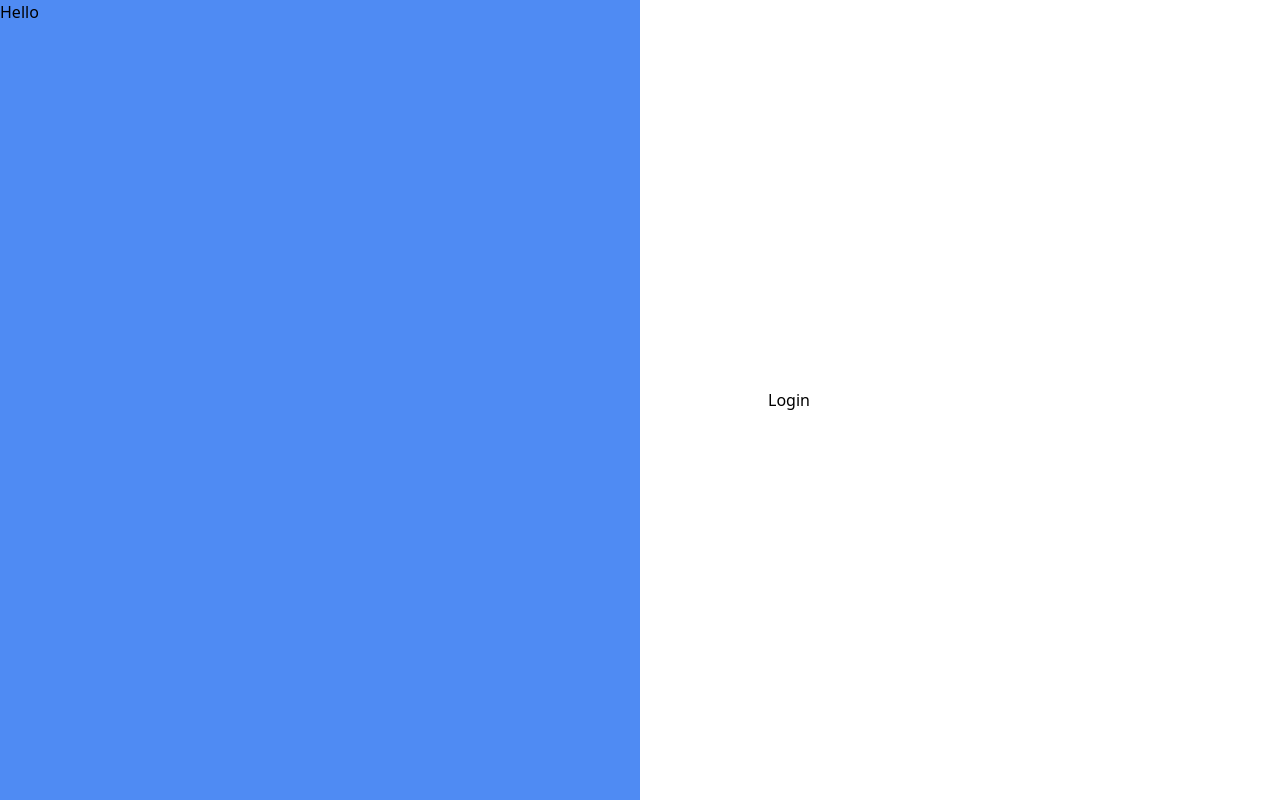
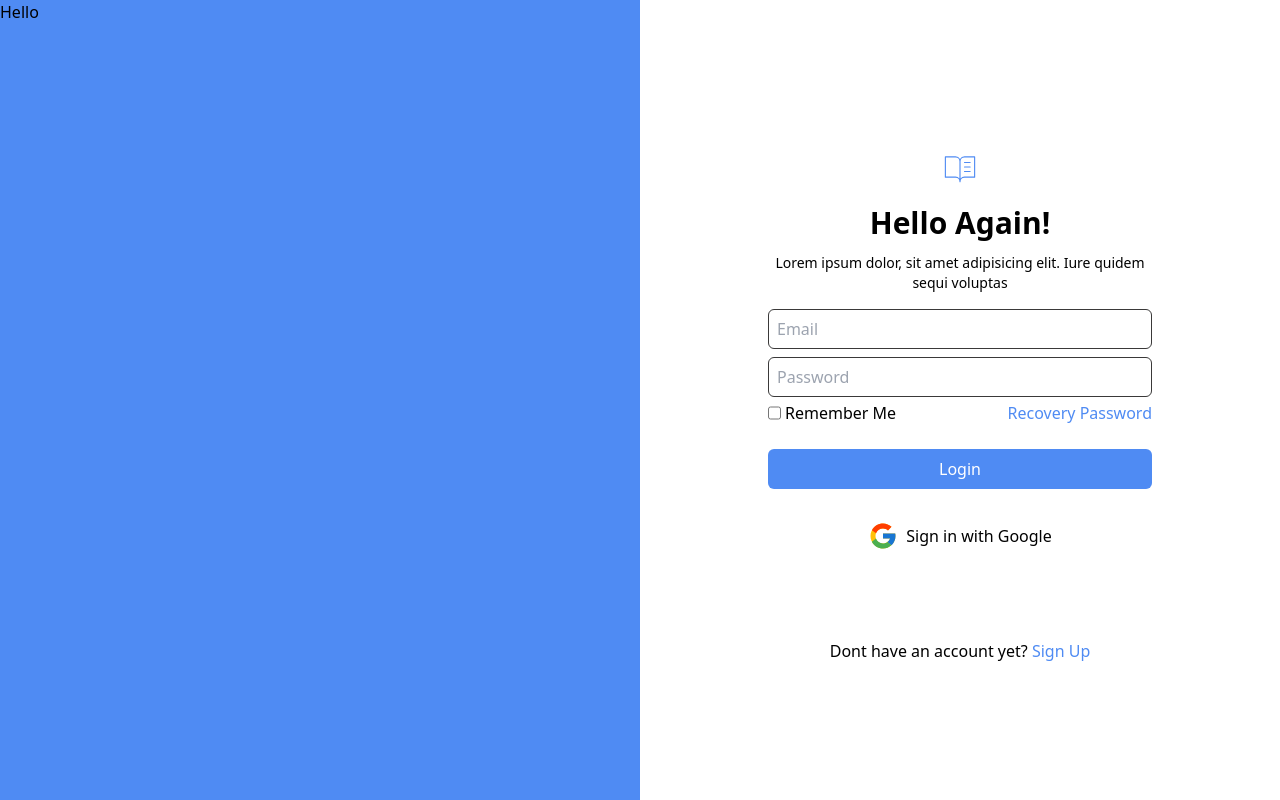
Before and after one commit to destinybravos/school-mgt, a React (Vite) app: page /login in a window 1280 px wide. Built offline with nearby package versions, Linux system fonts and the light colour scheme.

Commit message:
worked on the login page

```diff
--- a/src/pages/auth/ForgotPassword.jsx
+++ b/src/pages/auth/ForgotPassword.jsx
@@ -1,4 +1,4 @@
-import React from 'react'
+// import React from 'react'
 
 const ForgotPassword = () => {
   return (
--- a/src/pages/auth/Login.jsx
+++ b/src/pages/auth/Login.jsx
@@ -1,8 +1,49 @@
-import React from 'react'
+import Button from "../../components/utils/Button"
+// import { FaSignInAlt } from "react-icons/fa"
+import { PiBookOpenTextThin } from "react-icons/pi"
+import { Link } from "react-router-dom"
+import { FcGoogle } from "react-icons/fc"
+// import Register from "./Register"
+// import ForgotPassword from "./ForgotPassword"
 
 const Login = () => {
   return (
-    <div>Login</div>
+    <section className="flex flex-col text-center" >
+        <div className="text-4xl text-primary flex justify-center pt-3 pb-2">
+          <Link to="/" className="" > <PiBookOpenTextThin /></Link>
+        </div>
+        <div>
+          <h1 className="text-3xl font-bold font-sans py-3">Hello Again!</h1>
+          <h6 className="text-sm pb-2">Lorem ipsum dolor, sit amet  adipisicing elit.
+            Iure quidem  sequi voluptas
+          </h6>
+        </div>
+        <div className="pt-2">
+          <input type="Email" placeholder="Email"  className="w-full h-10 p-2 outline-none border rounded-md border-[#3a3939]" />
+        </div>
+        <div className="pt-2">
+          <input type="Password" placeholder="Password" className="w-full h-10 p-2 outline-none border rounded-md border-[#3a3939]" />
+        </div>
+      <div className="flex justify-between py-1">
+          <div className="flex gap-1">
+            <input type="checkbox" name="" id="" className="" />
+            <label htmlFor="">Remember Me</label>
+          </div>
+          <div>
+            <Link to="/forget-password" className="text-primary hover:text-blue-800" > Recovery Password</Link>
+          </div>
+      </div>
+      <div className="pt-5  ">
+        <Button className=" hover:bg-blue-800 h-10 w-full"> Login</Button>
+      </div>
+      <div className=" bg-white py-4 my-4 w-full">
+        <Link to="" className="flex justify-center items-center gap-2 hover:text-blue-800"><FcGoogle className="text-3xl" /> Sign in with Google </Link>
+      </div>
+      <div className="pt-14">
+           Dont have an account yet? <Link to="/register" className="text-primary hover:text-blue-800"> Sign Up</Link>
+        </div>
+    </section>
+
   )
 }
 
--- a/src/pages/auth/Register.jsx
+++ b/src/pages/auth/Register.jsx
@@ -1,4 +1,4 @@
-import React from 'react'
+// import React from 'react'
 import Button from '../../components/utils/Button'
 
 const Register = () => {
--- a/src/pages/auth/ResetPassword.jsx
+++ b/src/pages/auth/ResetPassword.jsx
@@ -1,4 +1,4 @@
-import React from 'react'
+// import React from 'react'
 
 const ResetPassword = () => {
   return (
```
